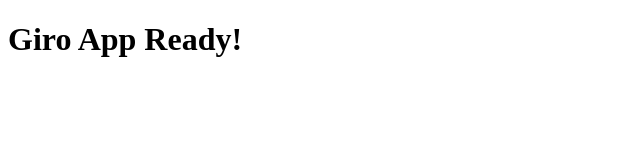
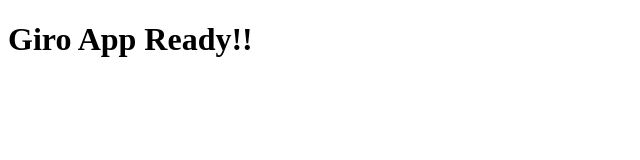
Before and after one commit to jarojasres/giroApp, a plain HTML site: page app/index.html in a window 1280 px wide. Shown: the full height of the page, 0-640 px from the left. Drawn offline with Linux system fonts and the light colour scheme.

Commit message:
other test

```diff
--- a/app/index.html
+++ b/app/index.html
@@ -7,6 +7,6 @@
   <title>GiroApp</title>
 </head>
 <body>
-  <h1>Giro App Ready!</h1>
+  <h1>Giro App Ready!!</h1>
 </body>
 </html>
```
